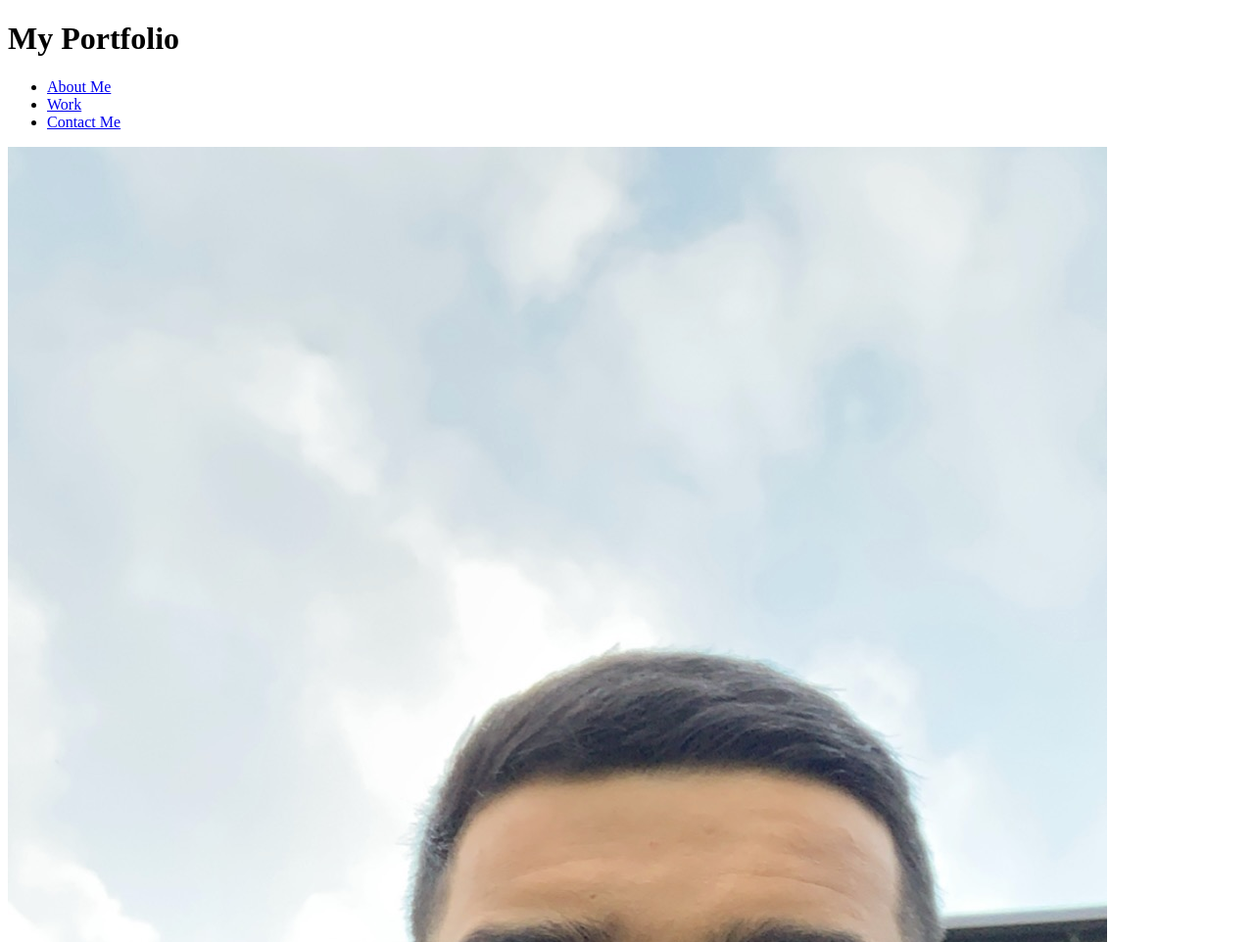
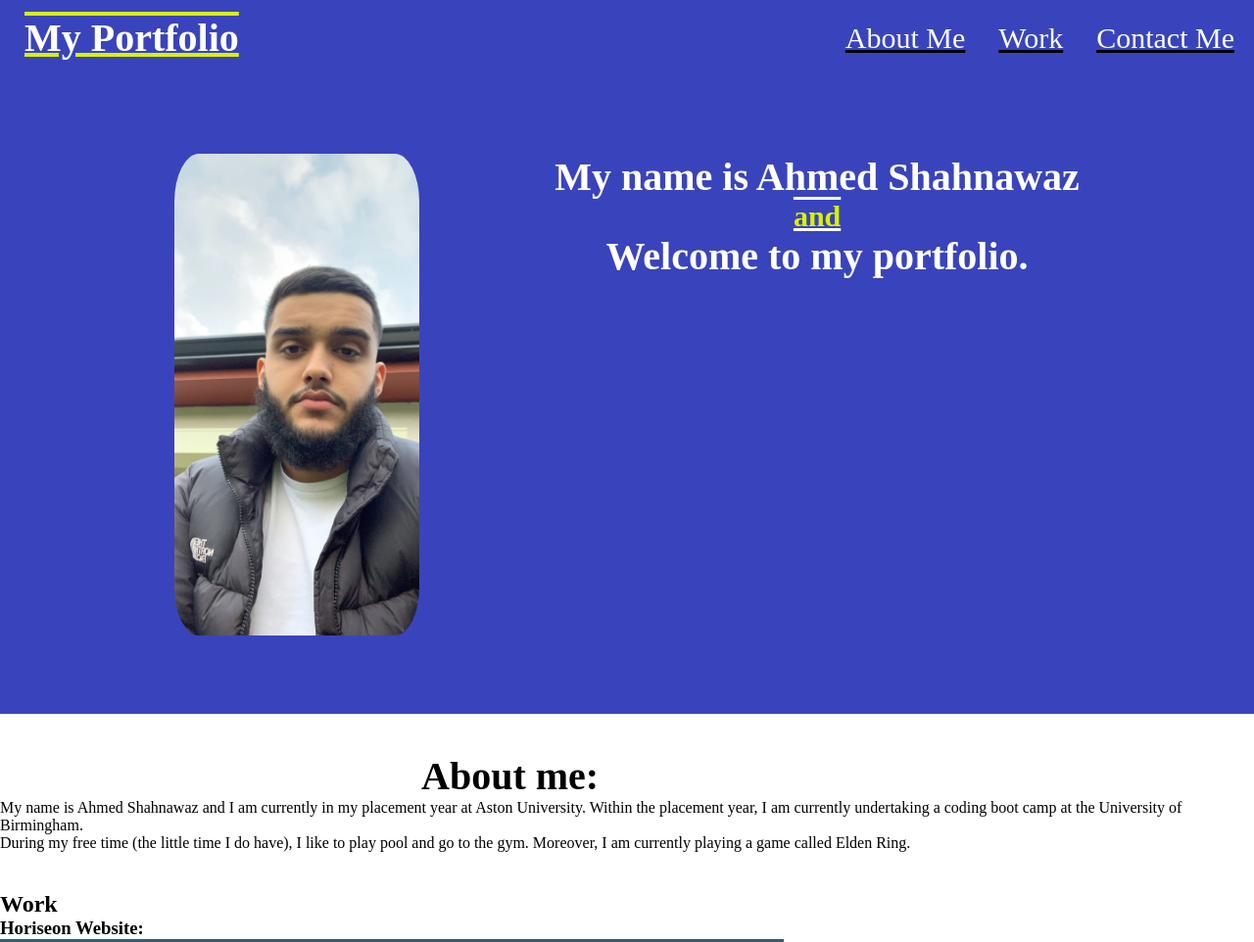
Before and after one commit to Ahmeds226/Portfolio-Project, a plain HTML site: page index.html in a window 1280 px wide. Shown: the top 962 px of the page at 98% size. Drawn offline with Linux system fonts and the light colour scheme.

Commit message:
Images and Placement

```diff
--- a/index.html
+++ b/index.html
@@ -10,25 +10,25 @@
 
   <!-- Navigation. -->
   <body>
-    <header class="My Portfolio.">
-      <h1><a href=""></a> My Portfolio</h1>
-      <nav class="Navigation Bar.">
-        <ul class="Navigation Buttons.">
-          <li><a href="about me navigation bar">About Me</a></li>
-          <li><a href="work navigation bar">Work</a></li>
-          <li><a href="Contact me navigation bar">Contact Me</a></li>
+    <header class="MyPortfolio">
+      <h1><a href="">My Portfolio<a></h1>
+      <nav class="nav">
+        <ul>
+          <li><a href="#about">About Me</a></li>
+          <li><a href="#Work">Work</a></li>
+          <li><a href="#ContactMe">Contact Me</a></li>
         </ul>
       </nav>
     </header>
 
     <!-- Introduction. -->
-    <section class="Developers Recent Photo or Avatar.">
+    <section class="RecentPhoto">
       <img
-        class="Developers Recent Photo"
+        class="DeveloperRecentPhoto"
         src="Images/Portfolio..jpeg"
         alt="Picture of Developer."
       />
-      <div class="Welcome.">
+      <div class="Welcome">
         <h1>My name is Ahmed Shahnawaz</h1>
         <h2>and</h2>
         <h1>Welcome to my portfolio.</h1>
@@ -36,8 +36,12 @@
     </section>
 
     <!-- About Me. -->
-    <main class="About Me.">
+    <main id="about" class="about">
+        <div class="sub-section">
       <h2>About me:</h2>
+    </div>
+    <div class="aboutmecontainer">
+        <div class="bio">
       <p>
         My name is Ahmed Shahnawaz and I am currently in my placement year at
         Aston University. Within the placement year, I am currently undertaking
@@ -48,15 +52,23 @@
         go to the gym. Moreover, I am currently playing a game called Elden
         Ring.
       </p>
+    </div>
+    </div>
     </main>
 
     <!-- Work. -->
     <section class="Work">
       <h2>Work</h2>
+      <div class="ImagesContainer">
+        <h3>Horiseon Website:</h3>
+        <a class="1st_project" href="https://github.com/Ahmeds226" target="_blank"><img src="/Portfolio-Project/Images/01-html-css-git-homework-demo.png" alt="Preview of my Horiseon website."></a>
+        <img class="placement_holders" src="/Portfolio-Project/Images/react.png" alt="React Js logo.">
+        <img class="placement_holders" src="/Portfolio-Project/Images/Node JS.png" alt="Node Js logo.">
+      </div>
     </section>
 
     <!-- Contact me. -->
-    <footer class="Contact Me">
+    <footer class="ContactMe">
       <h2>Contact Me:</h2>
       <nav>
         <ul>
--- a/style.css
+++ b/style.css
@@ -0,0 +1,101 @@
+:root {
+  --white: #ffffff;
+  --red: #d0312d;
+  --black: #000;
+  --yellow: #d9f100;
+  --green: #3cb043;
+  --blue: #3944bc;
+}
+
+* {
+  margin: 0px;
+  padding: 0px;
+  box-sizing: border-box;
+}
+
+.MyPortfolio {
+  background-color: var(--blue);
+  padding: 15px;
+  position: sticky;
+  top: 0px;
+}
+
+.MyPortfolio h1 a {
+  color: var(--white);
+  margin-left: 10px;
+  text-decoration: underline overline var(--yellow);
+  font-size: 40px;
+}
+
+.MyPortfolio a:hover {
+  color: var(--yellow);
+}
+
+.nav {
+  float: right;
+  margin-right: 5px;
+}
+
+.nav ul {
+  margin-top: -40px;
+}
+
+.nav li {
+  display: inline;
+  font-size: 30px;
+  margin-left: 30px;
+  text-decoration: underline;
+}
+
+.nav a {
+  color: var(--white);
+  text-decoration: none;
+}
+
+.nav a:hover {
+  color: var(--yellow);
+}
+
+.RecentPhoto {
+  display: flex;
+  justify-content: space-evenly;
+  background-color: var(--blue);
+  padding: 10vh 5vh 10vh 5vh;
+}
+
+.DeveloperRecentPhoto {
+  width: 250px;
+  border-radius: 10%;
+}
+
+.DeveloperRecentPhoto:hover {
+  transform: scale(1.25);
+}
+
+.Welcome h1 {
+  font-size: 40px;
+  color: var(--white);
+  text-align: center;
+}
+
+.Welcome h2 {
+  font-size: 30px;
+  color: var(--yellow);
+  text-align: center;
+  text-decoration: underline overline var(--white);
+}
+
+.about {
+  padding: 5vh 0vh 5vh 0vh;
+}
+
+.aboutmecontainer {
+  display: flex;
+  justify-content: space-evenly;
+}
+
+.sub-section h2 {
+  font-size: 40px;
+  text-align: left;
+  margin-left: 430px;
+}
```
Also changed, not shown: Images/01-html-css-git-homework-demo.png (added), Images/Node JS.png (added), Images/react.png (added).
